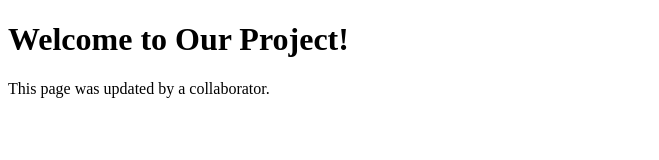
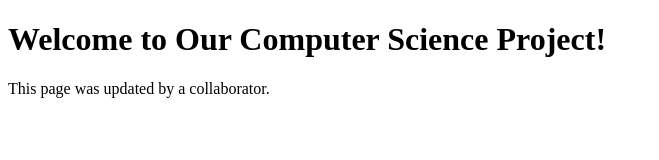
Before and after one commit to seki-jose/git-collaboration, a plain HTML site: page index.html in a window 1280 px wide. Shown: the whole page, without its empty margins (0-659 px from the left). Drawn offline with Linux system fonts and the light colour scheme.

Commit message:
Update heading for computer science project

```diff
--- a/index.html
+++ b/index.html
@@ -7,7 +7,7 @@
     <title>Welcome Page</title>
 </head>
 <body>
-    <h1>Welcome to Our Project!</h1>
+    <h1>Welcome to Our Computer Science Project!</h1>
     <p>This page was updated by a collaborator. </p>
 </body>
 </html>
```
